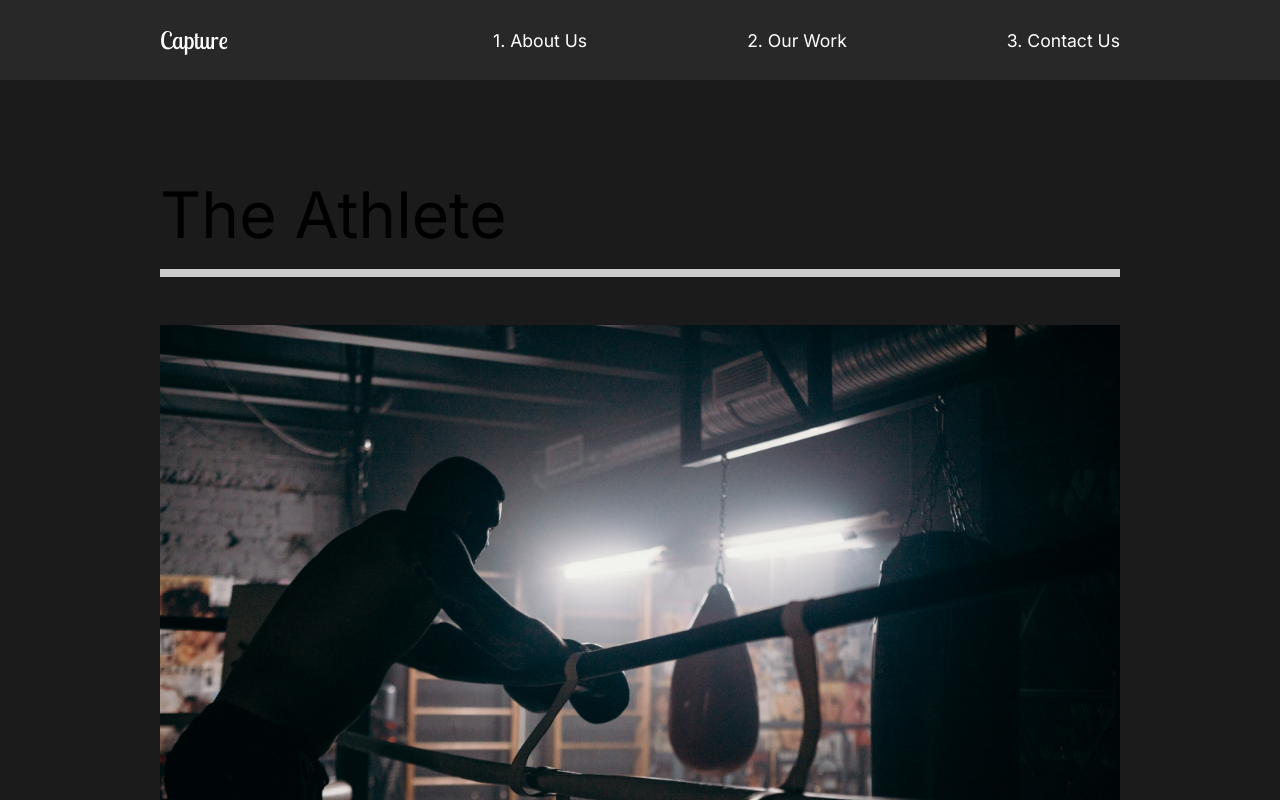
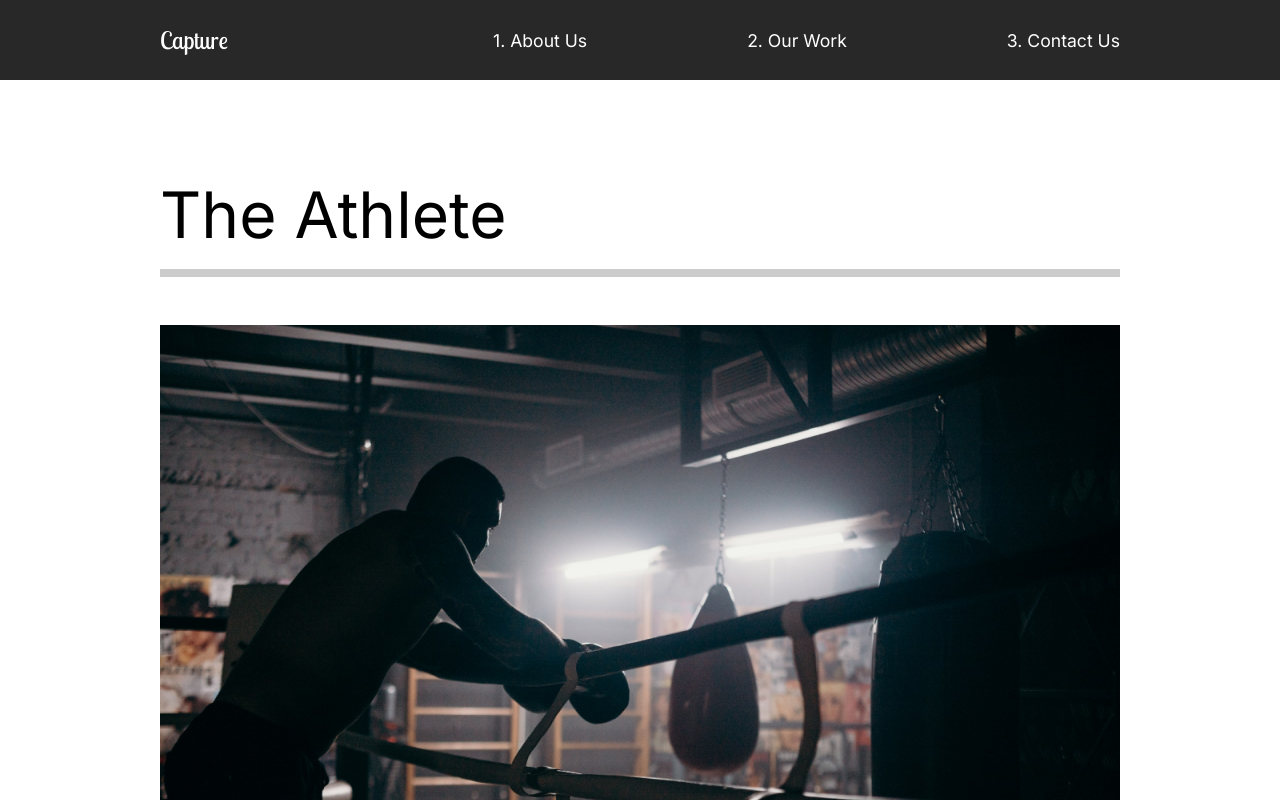
Before and after one commit to AdonisAgelis/dev-portfolio, a React (Create React App) app: page /work in a window 1280 px wide. Shown: the top 800 px of the page. Built offline with nearby package versions, Linux system fonts and the light colour scheme.

Commit message:
Page Transitions

```diff
--- a/src/App.js
+++ b/src/App.js
@@ -1,6 +1,6 @@
 import React from 'react';
 
-import { Switch, Route } from 'react-router-dom';
+import { Switch, Route, useLocation } from 'react-router-dom';
 // import Global Style from styled-components
 import GlobalStyle from './components/GlobalStyle';
 // import Pages
@@ -9,13 +9,18 @@
 import OurWork from './pages/OurWork';
 import ContactUs from './pages/ContactUs';
 import MovieDetail from './pages/movieDetail';
+// Animation
+import { AnimatePresence } from 'framer-motion';
 
 const App = () => {
+  const location = useLocation();
+
   return (
     <div className="App">
       <GlobalStyle />
       <Nav />
-      <Switch>
+      <AnimatePresence exitBeforeEnter>
+        <Switch location={location} key={location.pathname}>
           <Route path="/" exact>
             <AboutUs />
           </Route>
@@ -29,6 +34,7 @@
             <ContactUs />
           </Route>
         </Switch>
+      </AnimatePresence>
     </div>
   );
 };
--- /dev/null
+++ b/src/animation.js
@@ -0,0 +1,20 @@
+export const pageAnimation = {
+  hidden: {
+    opacity: 0,
+    y: 300,
+  },
+  show: {
+    opacity: 1,
+    y: 0,
+    transition: {
+      duration: 1,
+    },
+  },
+  exit: {
+    opacity: 0,
+    y: 300,
+    transition: {
+      duration: 1,
+    },
+  },
+};
--- a/src/pages/AboutUs.js
+++ b/src/pages/AboutUs.js
@@ -3,14 +3,21 @@
 import AboutSection from '../components/AboutSection';
 import ServicesSection from '../components/ServicesSection';
 import FaqSection from '../components/FaqSection';
+// Animations
+import { motion } from 'framer-motion';
+import { pageAnimation } from '../animation';
 
 const AboutUs = () => {
   return (
-    <>
+    <motion.div
+      variants={pageAnimation}
+      initial="hidden"
+      animate="show"
+      exit="exit">
       <AboutSection />
       <ServicesSection />
       <FaqSection />
-    </>
+    </motion.div>
   );
 };
 
--- a/src/pages/ContactUs.js
+++ b/src/pages/ContactUs.js
@@ -1,10 +1,18 @@
 import React from 'react';
+// Animations
+import { motion } from 'framer-motion';
+import { pageAnimation } from '../animation';
 
 const ContactUs = () => {
   return (
-    <div>
+    <motion.div
+      variants={pageAnimation}
+      initial="hidden"
+      animate="show"
+      exit="exit"
+      style={{ background: '#fff' }}>
       <h1>Our Contact</h1>
-    </div>
+    </motion.div>
   );
 };
 
--- a/src/pages/OurWork.js
+++ b/src/pages/OurWork.js
@@ -5,10 +5,18 @@
 import athlete from '../img/athlete-small.png';
 import theracer from '../img/theracer-small.png';
 import goodtimes from '../img/goodtimes-small.png';
+// Animations
+import { motion } from 'framer-motion';
+import { pageAnimation } from '../animation';
 
 const OurWork = () => {
   return (
-    <Work>
+    <Work
+      variants={pageAnimation}
+      initial="hidden"
+      animate="show"
+      exit="exit"
+      style={{ background: '#fff' }}>
       <Movie>
         <h2>The Athlete</h2>
         <div className="line"></div>
@@ -34,7 +42,7 @@
   );
 };
 
-const Work = styled.div`
+const Work = styled(motion.div)`
   min-height: 100vh;
   overflow: hidden;
   padding: 5rem 10rem;
--- a/src/pages/movieDetail.js
+++ b/src/pages/movieDetail.js
@@ -2,6 +2,9 @@
 import styled from 'styled-components';
 import { useHistory } from 'react-router-dom';
 import { MovieState } from '../movieState';
+// Animations
+import { motion } from 'framer-motion';
+import { pageAnimation } from '../animation';
 
 const MovieDetail = () => {
   const history = useHistory();
@@ -17,7 +20,11 @@
   return (
     <>
       {movie && (
-        <Details>
+        <Details
+          variants={pageAnimation}
+          initial="hidden"
+          animate="show"
+          exit="exit">
           <HeadLine>
             <h2>{movie.title}</h2>
             <img src={movie.mainImg} alt="movie" />
@@ -40,7 +47,7 @@
   );
 };
 
-const Details = styled.div`
+const Details = styled(motion.div)`
   color: white;
 `;
 
```
Lines whose indentation alone changed are shown as unchanged.
